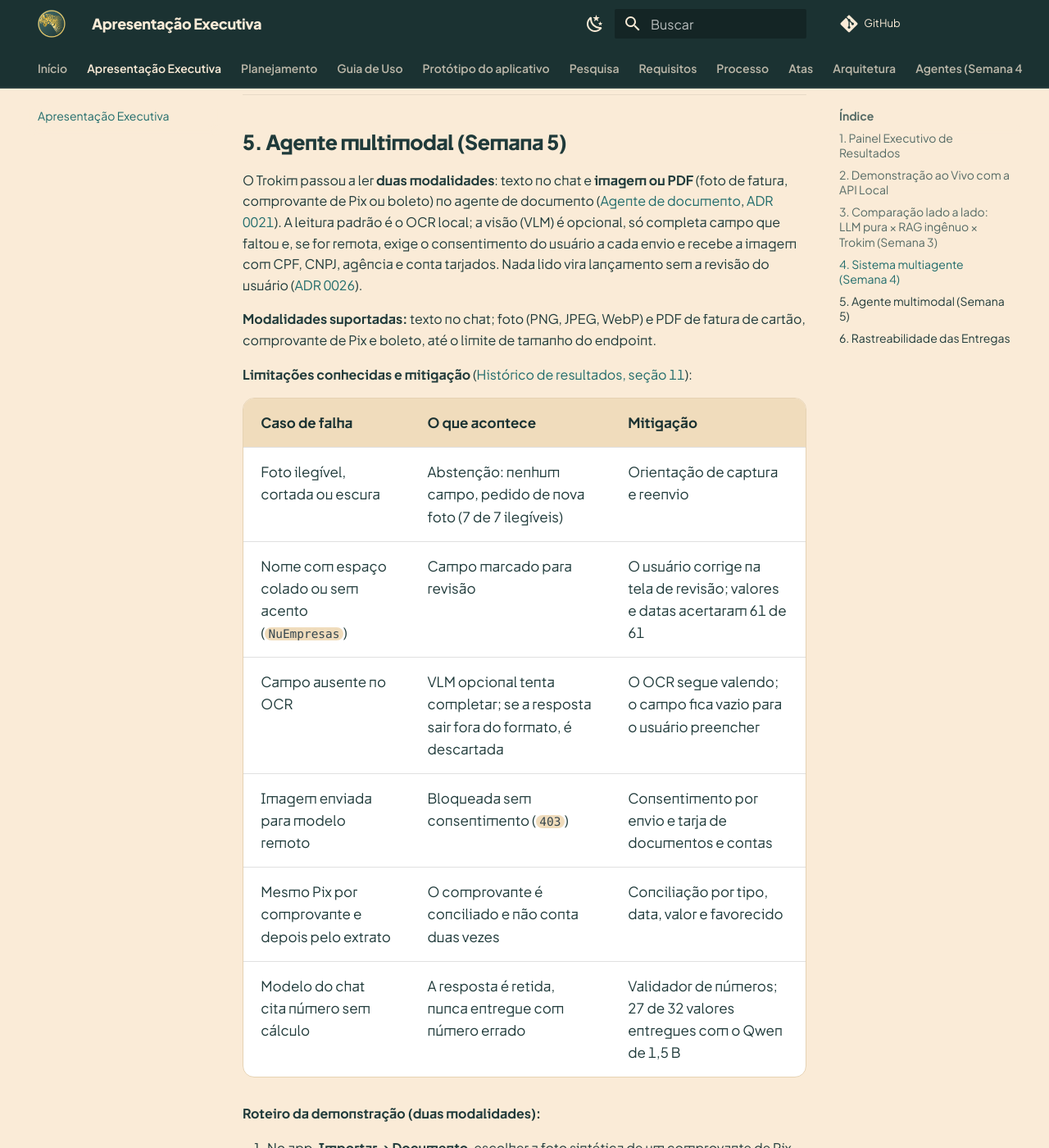
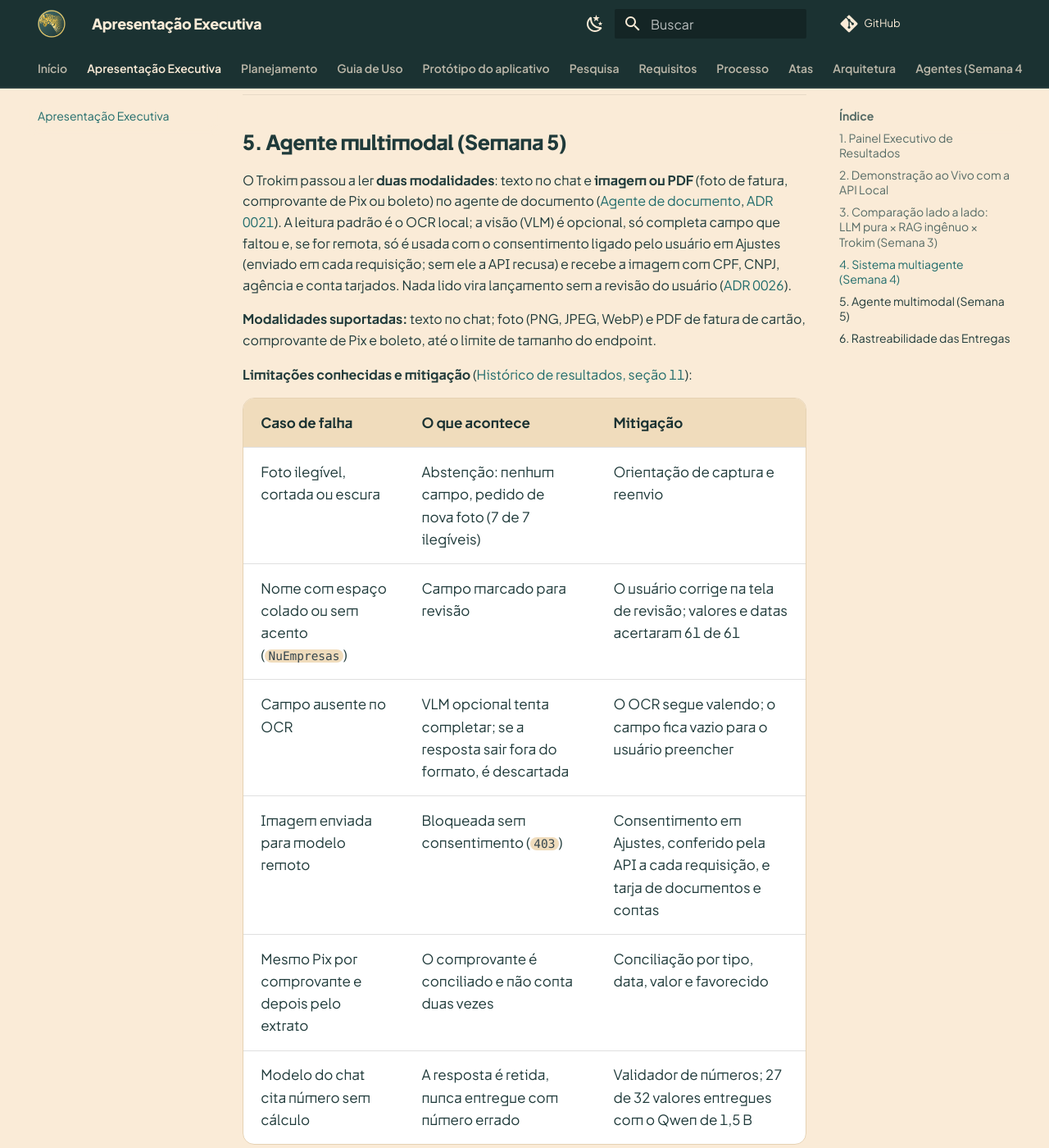
Before and after one commit to moonshinerd/trokim, an MkDocs documentation site: the page built from docs/apresentacao.md, in a window 1280 px wide and 1400 px high, scrolled down 6045 px. Shown: the whole window at 82% size. Built offline with MkDocs 1.6.1 and Material for MkDocs 9.7.7, drawn with Linux system fonts in a browser that asks for light colours; comment, search, counter and statistics services are not loaded; some of the changed text lies outside the part shown.

Commit message:
docs: consentimento em Ajustes, contagem de testes e ADR 0021 após a integração do app

```diff
--- a/docs/apresentacao.md
+++ b/docs/apresentacao.md
@@ -99,8 +99,8 @@ O Trokim passou a ler **duas modalidades**: texto no chat e **imagem ou PDF** (f
 comprovante de Pix ou boleto) no agente de documento
 ([Agente de documento](agentes/document-agent.md), [ADR 0021](adr/0021-visao-e-ocr-modulares.md)).
 A leitura padrão é o OCR local; a visão (VLM) é opcional, só completa campo que faltou e, se for
-remota, exige o consentimento do usuário a cada envio e recebe a imagem com CPF, CNPJ, agência e
-conta tarjados. Nada lido vira lançamento sem a revisão do usuário
+remota, só é usada com o consentimento ligado pelo usuário em Ajustes (enviado em cada
+requisição; sem ele a API recusa) e recebe a imagem com CPF, CNPJ, agência e conta tarjados. Nada lido vira lançamento sem a revisão do usuário
 ([ADR 0026](adr/0026-confirmacao-e-consulta-de-documentos.md)).
 
 **Modalidades suportadas:** texto no chat; foto (PNG, JPEG, WebP) e PDF de fatura de cartão,
@@ -113,24 +113,24 @@ comprovante de Pix e boleto, até o limite de tamanho do endpoint.
 | Foto ilegível, cortada ou escura | Abstenção: nenhum campo, pedido de nova foto (7 de 7 ilegíveis) | Orientação de captura e reenvio |
 | Nome com espaço colado ou sem acento (`NuEmpresas`) | Campo marcado para revisão | O usuário corrige na tela de revisão; valores e datas acertaram 61 de 61 |
 | Campo ausente no OCR | VLM opcional tenta completar; se a resposta sair fora do formato, é descartada | O OCR segue valendo; o campo fica vazio para o usuário preencher |
-| Imagem enviada para modelo remoto | Bloqueada sem consentimento (`403`) | Consentimento por envio e tarja de documentos e contas |
+| Imagem enviada para modelo remoto | Bloqueada sem consentimento (`403`) | Consentimento em Ajustes, conferido pela API a cada requisição, e tarja de documentos e contas |
 | Mesmo Pix por comprovante e depois pelo extrato | O comprovante é conciliado e não conta duas vezes | Conciliação por tipo, data, valor e favorecido |
 | Modelo do chat cita número sem cálculo | A resposta é retida, nunca entregue com número errado | Validador de números; 27 de 32 valores entregues com o Qwen de 1,5 B |
 
 **Roteiro da demonstração (duas modalidades):**
 
-1. No app, **Importar → Documento**, escolher a foto sintética de um comprovante de Pix
-   (`research/synthetic_data/document_images/`), com o motor **OCR local**.
+1. No app, em **Extratos**, tocar em **Fotografar ou escolher documento** e escolher a foto sintética de um comprovante de Pix
+   (`research/synthetic_data/document_images/`), com o motor **OCR local**, e tocar em **Ler documento**.
 2. Conferir os campos na revisão (data, valor, favorecido, banco), corrigir o nome se o OCR
    colou espaços e **Confirmar**.
-3. No **Chat**, perguntar "Quanto gastei na <favorecido do comprovante>?": a resposta traz o
+3. Em **Ajustes**, ligar o **Modo multiagente**. No **Assistente**, perguntar "Quanto gastei na <favorecido do comprovante>?": a resposta traz o
    valor calculado e diz que o lançamento veio de foto ou PDF revisado pelo usuário.
 4. Perguntar "Quanto gastei em novembro de 2026?" com a conta e o período escolhidos no seletor:
    a resposta mostra o card do cálculo daquela conta.
 5. Importar o extrato do mesmo mês com o mesmo Pix: a API devolve `documents_reconciled: 1` e o
    total de gastos não muda.
-6. (Opcional) Repetir o passo 1 com o motor de visão remota para mostrar o pedido de
-   consentimento.
+6. (Opcional) Repetir o passo 1 com o motor de visão remota para mostrar o
+   consentimento exigido em Ajustes.
 
 ---
 
```
Also changed, not shown: other parts of docs/apresentacao.md (+1 -1 lines), docs/adr/0021-visao-e-ocr-modulares.md (+3 -2 lines), docs/glossario.md (+1 -1 lines), docs/guia-de-uso.md (+8 -5 lines), docs/requisitos.md (+1 -1 lines).
